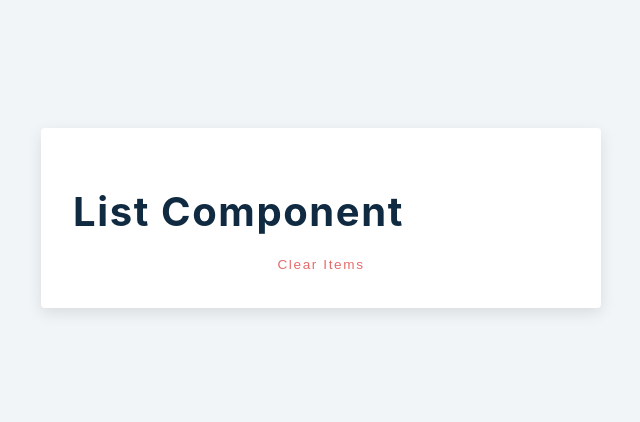
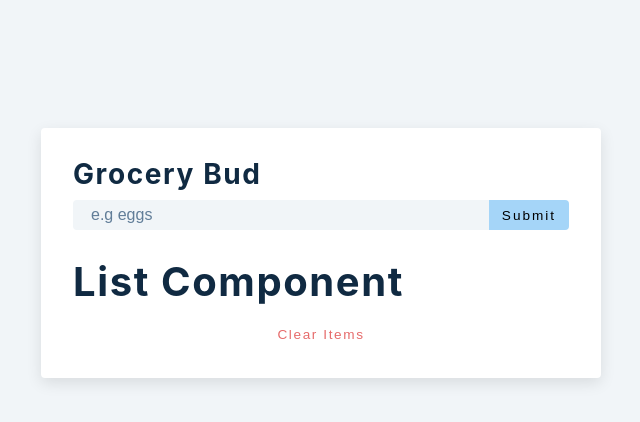
Before and after one commit to foghill/Grocery-Bud, a React (Create React App) app: page / in a window 1280 px wide. Shown: the top 422 px of the page, without its empty margins (319-959 px from the left). Built offline with nearby package versions, Linux system fonts and the light colour scheme.

Commit message:
structure

```diff
--- a/src/App.js
+++ b/src/App.js
@@ -19,6 +19,14 @@ function App() {
       <section className="section-center">
         <form className='grocery-form' onSubmit={handleSubmit}></form>
         {alert.show && <Alert />}
+        <h3>grocery bud</h3>
+        <div className='form-control'>
+          <input type='text' className='grocery' placeholder='e.g eggs' value={name} onChange={(e)=> setName(e.target.value)} />
+            <button type='submit' className='submit-btn'>
+              {isEditing ? 'edit' : 'submit'}
+            </button>
+
+        </div>
         <div className='grocery-container'>
           <List />
           <button className="clear-btn">
```
